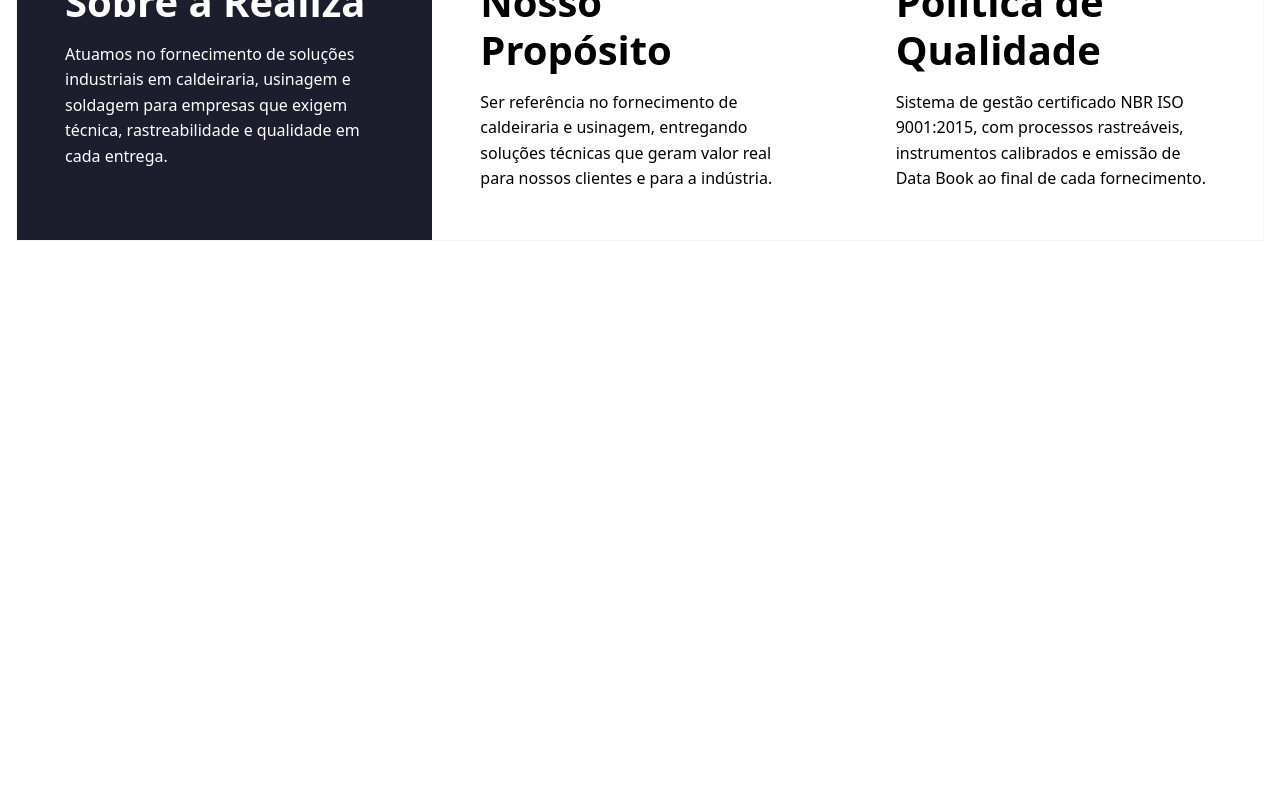
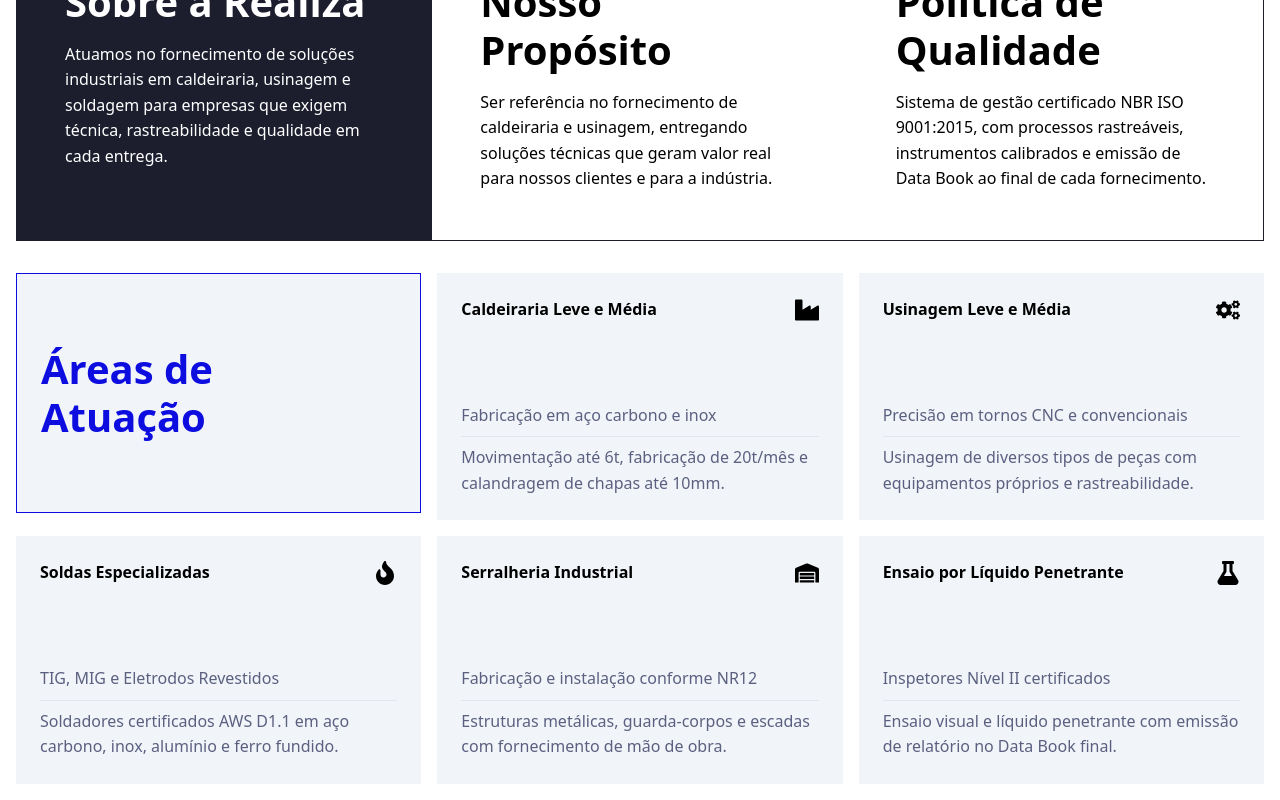
Before and after one commit to FragaTheus/caldeiraria-realiza-site-institucional, a Next.js app: page / in a window 1280 px wide. Shown: the part 879-1679 px from the top of the page. Before the commit the page ends 1136 px from the top, so only its background shows below. Built offline with nearby package versions, Linux system fonts and the light colour scheme.

Commit message:
feat: Implementando sessao servicos

```diff
--- a/package.json
+++ b/package.json
@@ -15,7 +15,8 @@
     "next": "16.1.6",
     "react": "19.2.3",
     "react-dom": "19.2.3",
-    "react-icons": "^5.6.0"
+    "react-icons": "^5.6.0",
+    "swiper": "^12.1.2"
   },
   "devDependencies": {
     "@tailwindcss/postcss": "^4",
--- a/src/app/page.tsx
+++ b/src/app/page.tsx
@@ -1,11 +1,13 @@
 import HomeAboutWrapper from "@/features/home/wrapper/home-about-wrapper";
 import HomeHeroWrapper from "@/features/home/wrapper/home-hero-wrapper";
+import HomeServiceWrapper from "@/features/home/wrapper/home-services-wrapper";
 
 export default function Home() {
   return (
     <main>
       <HomeHeroWrapper />
       <HomeAboutWrapper />
+      <HomeServiceWrapper />
     </main>
   );
 }
--- a/src/features/home/components/about-content.tsx
+++ b/src/features/home/components/about-content.tsx
@@ -28,7 +28,7 @@ interface AboutContentProps {
 
 const AboutContent = ({ gridContents }: AboutContentProps) => {
   return (
-    <div className="w-full border border-surface grid grid-cols-1 md:grid-cols-3">
+    <div className="w-full border border-muted grid grid-cols-1 md:grid-cols-3">
       {gridContents.map((content, index) => (
         <AboutGridContent key={index} {...content} />
       ))}
--- /dev/null
+++ b/src/features/home/components/services-content.tsx
@@ -0,0 +1,49 @@
+import Link from "next/link";
+import { BiChevronRight } from "react-icons/bi";
+
+export interface ServicesCardProps {
+  isTitleCard?: boolean;
+  title?: string;
+  headerTitle?: string;
+  HeaderIcon?: React.ElementType;
+  subtitle?: string;
+  description?: string;
+}
+
+const ServicesCard = ({
+  isTitleCard,
+  title,
+  headerTitle,
+  HeaderIcon,
+  subtitle,
+  description,
+}: ServicesCardProps) => {
+  return (
+    <Link href={"/servicos"}>
+      <article
+        className={`min-h-60 bg-surface p-4 md:p-6 flex flex-col hover:scale-101 active:scale-99 transition-transform ${isTitleCard ? "border border-primary" : ""}`}
+      >
+        {isTitleCard ? (
+          <div className="flex-1 flex items-center justify-between text-primary">
+            <h1 className=" font-bold whitespace-pre-line my-auto">{title}</h1>
+            <BiChevronRight className="size-20 animate-pulse inline md:hidden" />
+          </div>
+        ) : (
+          <>
+            <div className="flex w-full items-center justify-between">
+              {headerTitle && <p className="font-semibold">{headerTitle}</p>}
+              {HeaderIcon && <HeaderIcon className="size-6" />}
+            </div>
+            <div className="flex-col flex mt-20 text-muted-light gap-2">
+              {subtitle && <p>{subtitle}</p>}
+              <div className="h-px w-full bg-muted-light/10" />
+              {description && <p>{description}</p>}
+            </div>
+          </>
+        )}
+      </article>
+    </Link>
+  );
+};
+
+export { ServicesCard };
--- /dev/null
+++ b/src/features/home/components/swiper.tsx
@@ -0,0 +1,21 @@
+"use client";
+
+import { Swiper } from "swiper/react";
+import "swiper/css";
+
+const HomeServiceSwiper = ({ children }: { children: React.ReactNode }) => {
+  return (
+    <div className="w-full">
+      <Swiper
+        spaceBetween={16}
+        slidesPerView={1}
+        navigation
+        pagination={{ clickable: true }}
+      >
+        {children}
+      </Swiper>
+    </div>
+  );
+};
+
+export default HomeServiceSwiper;
--- /dev/null
+++ b/src/features/home/hooks/useIsMobile.ts
@@ -0,0 +1,18 @@
+"use client";
+
+import { useEffect, useState } from "react";
+
+const useIsMobile = () => {
+  const [isMobile, setIsMobile] = useState(false);
+
+  useEffect(() => {
+    const checkMobile = () => setIsMobile(window.innerWidth < 768);
+    checkMobile();
+    window.addEventListener("resize", checkMobile);
+    return () => window.removeEventListener("resize", checkMobile);
+  }, []);
+
+  return isMobile;
+}
+
+export default useIsMobile;
--- /dev/null
+++ b/src/features/home/text-content/servicesTextContent.json
@@ -0,0 +1,34 @@
+{
+  "services_section": {
+    "title_card": {
+      "title": "Áreas de\n Atuação"
+    },
+    "cards": {
+      "caldeiraria": {
+        "headerTitle": "Caldeiraria Leve e Média",
+        "subtitle": "Fabricação em aço carbono e inox",
+        "description": "Movimentação até 6t, fabricação de 20t/mês e calandragem de chapas até 10mm."
+      },
+      "usinagem": {
+        "headerTitle": "Usinagem Leve e Média",
+        "subtitle": "Precisão em tornos CNC e convencionais",
+        "description": "Usinagem de diversos tipos de peças com equipamentos próprios e rastreabilidade."
+      },
+      "soldas": {
+        "headerTitle": "Soldas Especializadas",
+        "subtitle": "TIG, MIG e Eletrodos Revestidos",
+        "description": "Soldadores certificados AWS D1.1 em aço carbono, inox, alumínio e ferro fundido."
+      },
+      "serralheria": {
+        "headerTitle": "Serralheria Industrial",
+        "subtitle": "Fabricação e instalação conforme NR12",
+        "description": "Estruturas metálicas, guarda-corpos e escadas com fornecimento de mão de obra."
+      },
+      "ensaio": {
+        "headerTitle": "Ensaio por Líquido Penetrante",
+        "subtitle": "Inspetores Nível II certificados",
+        "description": "Ensaio visual e líquido penetrante com emissão de relatório no Data Book final."
+      }
+    }
+  }
+}
--- a/src/features/home/wrapper/home-hero-wrapper.tsx
+++ b/src/features/home/wrapper/home-hero-wrapper.tsx
@@ -1,10 +1,10 @@
 "use client";
 
 import AppSectionWrapper from "@/shared/wrapper/section-wrapper";
-import { useEffect, useState } from "react";
 import heroImg from "@/shared/assets/hero-img.jpeg";
 import heroTextContent from "@/features/home/text-content/heroTextContent.json";
 import AppHeroCard from "../components/home-hero-card";
+import useIsMobile from "../hooks/useIsMobile";
 
 const MobileHeroWrapper = () => {
   return (
@@ -35,14 +35,7 @@ const DesktopHeroWrapper = () => {
 };
 
 const HomeHeroWrapper = () => {
-  const [isMobile, setIsMobile] = useState(false);
-
-  useEffect(() => {
-    const checkMobile = () => setIsMobile(window.innerWidth < 768);
-    checkMobile();
-    window.addEventListener("resize", checkMobile);
-    return () => window.removeEventListener("resize", checkMobile);
-  }, []);
+  const isMobile = useIsMobile();
 
   return isMobile ? <MobileHeroWrapper /> : <DesktopHeroWrapper />;
 };
--- /dev/null
+++ b/src/features/home/wrapper/home-service-desktop-wrapper.tsx
@@ -0,0 +1,25 @@
+import { ContainerLayout } from "@/shared/layouts/section-layout";
+import {
+  ServicesCard,
+  ServicesCardProps,
+} from "../components/services-content";
+
+interface HomeServiceDesktopWrapperProps {
+  cards: ServicesCardProps[];
+}
+
+const HomeServiceDesktopWrapper = ({
+  cards,
+}: HomeServiceDesktopWrapperProps) => {
+  return (
+    <ContainerLayout>
+      <div className="grid grid-cols-3 gap-4">
+        {cards.map((c, i) => (
+          <ServicesCard key={i} {...c} />
+        ))}
+      </div>
+    </ContainerLayout>
+  );
+};
+
+export default HomeServiceDesktopWrapper;
--- /dev/null
+++ b/src/features/home/wrapper/home-service-mobile-wrapper.tsx.tsx
@@ -0,0 +1,26 @@
+"use client";
+
+import { SwiperSlide } from "swiper/react";
+import HomeServiceSwiper from "../components/swiper";
+import {
+  ServicesCard,
+  ServicesCardProps,
+} from "../components/services-content";
+
+interface HomeServiceMobileWrapperProps {
+  cards: ServicesCardProps[];
+}
+
+const HomeServiceMobileWrapper = ({ cards }: HomeServiceMobileWrapperProps) => {
+  return (
+    <HomeServiceSwiper>
+      {cards.map((c, i) => (
+        <SwiperSlide key={i} className="p-4">
+          <ServicesCard {...c} />
+        </SwiperSlide>
+      ))}
+    </HomeServiceSwiper>
+  );
+};
+
+export default HomeServiceMobileWrapper;
--- /dev/null
+++ b/src/features/home/wrapper/home-services-wrapper.tsx
@@ -0,0 +1,76 @@
+"use client";
+
+import {
+  FaIndustry,
+  FaCogs,
+  FaFire,
+  FaWarehouse,
+  FaFlask,
+} from "react-icons/fa";
+
+import { SectionLayout } from "@/shared/layouts/section-layout";
+import HomeServiceMobileWrapper from "./home-service-mobile-wrapper.tsx";
+import HomeServiceDesktopWrapper from "./home-service-desktop-wrapper";
+import useIsMobile from "../hooks/useIsMobile";
+import servicesTextContents from "@/features/home/text-content/servicesTextContent.json";
+
+const HomeServiceWrapper = () => {
+  const isMobile = useIsMobile();
+  return (
+    <SectionLayout>
+      {isMobile ? (
+        <HomeServiceMobileWrapper cards={SERVICES_CARDS} />
+      ) : (
+        <HomeServiceDesktopWrapper cards={SERVICES_CARDS} />
+      )}
+    </SectionLayout>
+  );
+};
+
+export default HomeServiceWrapper;
+
+import { ServicesCardProps } from "../components/services-content.js";
+
+const { title_card, cards } = servicesTextContents.services_section;
+
+export const SERVICES_CARDS: ServicesCardProps[] = [
+  {
+    isTitleCard: true,
+    title: title_card.title,
+  },
+  {
+    isTitleCard: false,
+    headerTitle: cards.caldeiraria.headerTitle,
+    HeaderIcon: FaIndustry,
+    subtitle: cards.caldeiraria.subtitle,
+    description: cards.caldeiraria.description,
+  },
+  {
+    isTitleCard: false,
+    headerTitle: cards.usinagem.headerTitle,
+    HeaderIcon: FaCogs,
+    subtitle: cards.usinagem.subtitle,
+    description: cards.usinagem.description,
+  },
+  {
+    isTitleCard: false,
+    headerTitle: cards.soldas.headerTitle,
+    HeaderIcon: FaFire,
+    subtitle: cards.soldas.subtitle,
+    description: cards.soldas.description,
+  },
+  {
+    isTitleCard: false,
+    headerTitle: cards.serralheria.headerTitle,
+    HeaderIcon: FaWarehouse,
+    subtitle: cards.serralheria.subtitle,
+    description: cards.serralheria.description,
+  },
+  {
+    isTitleCard: false,
+    headerTitle: cards.ensaio.headerTitle,
+    HeaderIcon: FaFlask,
+    subtitle: cards.ensaio.subtitle,
+    description: cards.ensaio.description,
+  },
+];
```
Also changed, not shown: 1 other file (tests, documents, lock files or other folders).
